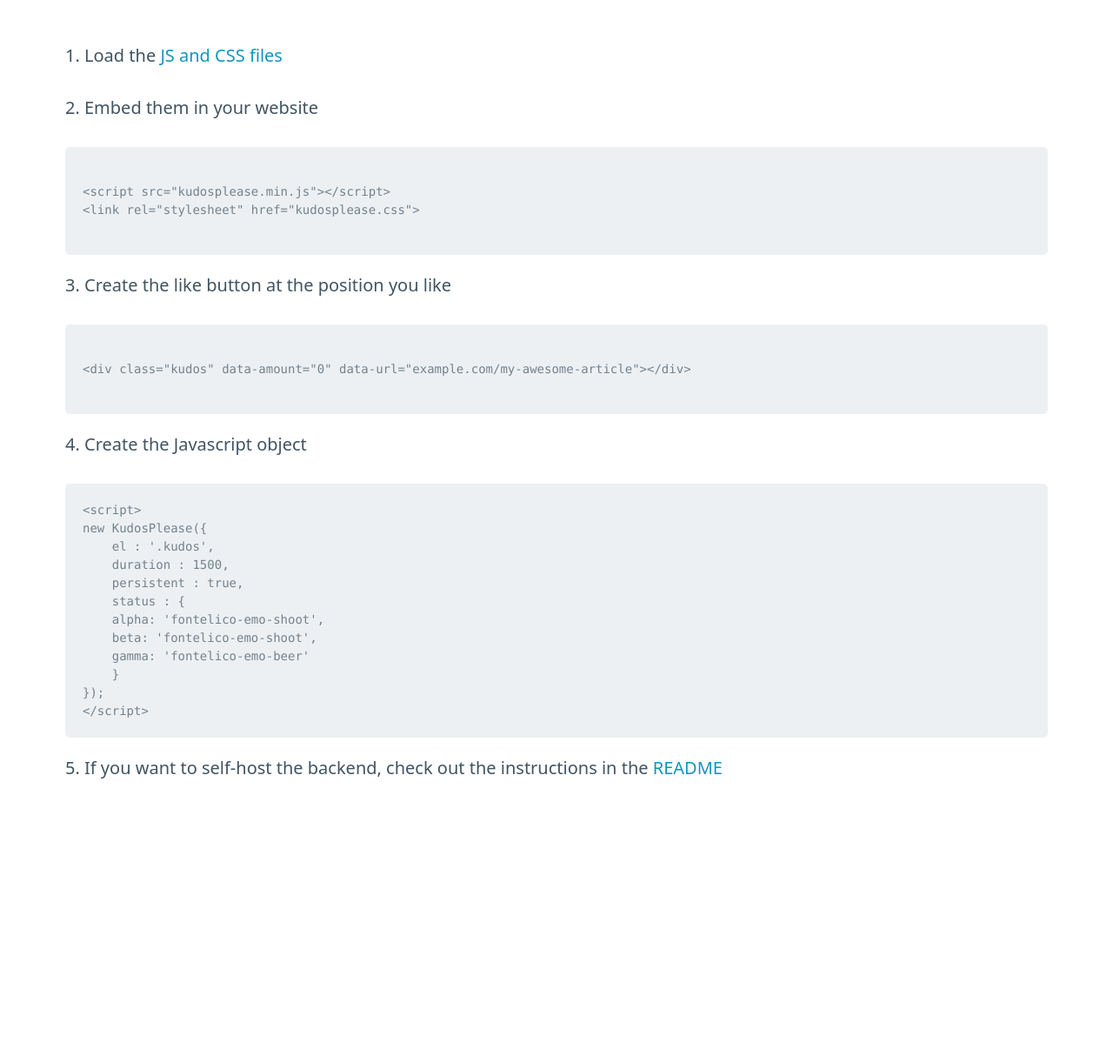
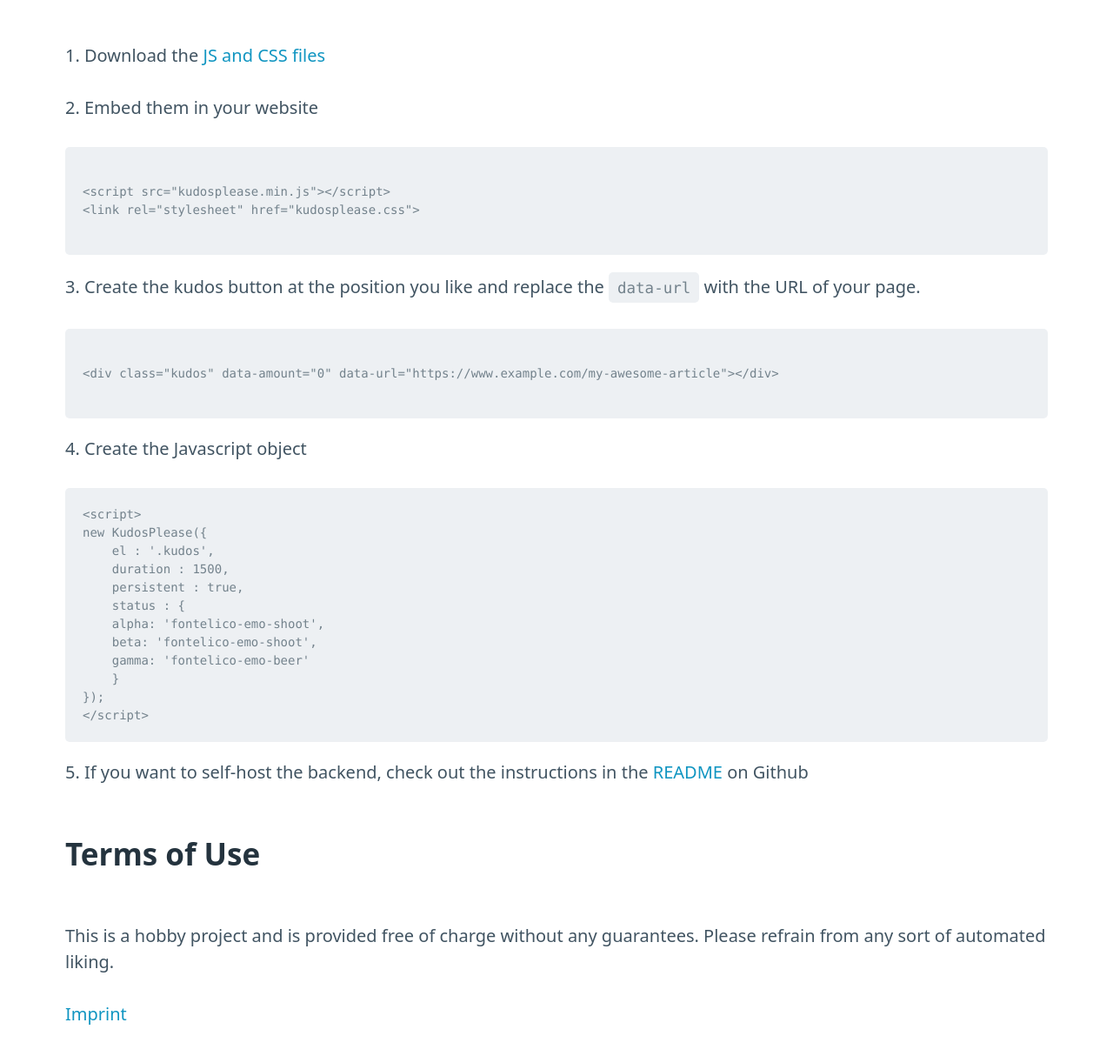
Before and after one commit to nielsole/kudos, a plain HTML site: page docs/index.html in a window 1280 px wide. Shown: the part 406-1620 px from the top of the page at 87% size. Before the commit the page ends 1414 px from the top, so only its background shows below. Drawn offline with Linux system fonts and the light colour scheme; no server answers.

Commit message:
Refining landing page

```diff
--- a/docs/index.html
+++ b/docs/index.html
@@ -13,7 +13,7 @@
         <h1>Kudos - Simple Self-Hostable Like button</h1>
         <div class="kudos" data-amount="0" data-url="www.niels-ole.com/kudos/blog/2016/11/04/now-with-kudos.html"></div>
         <h2>Quickstart</h2>
-        <p>1. Load the <a href="https://github.com/nielsole/kudos/tree/master/frontend">JS and CSS files</a></p>
+        <p>1. Download the <a href="https://github.com/nielsole/kudos/tree/master/frontend">JS and CSS files</a></p>
         <p>2. Embed them in your website</p>
         <pre><!--
             <script src="kudosplease.min.js"></script>
@@ -22,11 +22,11 @@
 &lt;script src=&quot;kudosplease.min.js&quot;&gt;&lt;/script&gt;
 &lt;link rel=&quot;stylesheet&quot; href=&quot;kudosplease.css&quot;&gt;
         </code></pre>
-        <p>3. Create the like button at the position you like</p>
+        <p>3. Create the kudos button at the position you like and replace the <code>data-url</code> with the URL of your page.</p>
         <pre><!--
-            <div class="kudos" data-amount="0" data-url="example.com/my-awesome-article"></div>
+            <div class="kudos" data-amount="0" data-url="https://www.example.com/my-awesome-article"></div>
             --><code>
-&lt;div class=&quot;kudos&quot; data-amount=&quot;0&quot; data-url=&quot;example.com/my-awesome-article&quot;&gt;&lt;/div&gt;
+&lt;div class=&quot;kudos&quot; data-amount=&quot;0&quot; data-url=&quot;https://www.example.com/my-awesome-article&quot;&gt;&lt;/div&gt;
         </code></pre>
         <p>4. Create the Javascript object</p>
         <!--
@@ -55,7 +55,10 @@ new KudosPlease({
     }
 });
 &lt;/script&gt;</code></pre>
-        <p>5. If you want to self-host the backend, check out the instructions in the <a href="https://github.com/nielsole/kudos/#self-hosting">README</a></p>
+        <p>5. If you want to self-host the backend, check out the instructions in the <a href="https://github.com/nielsole/kudos/#self-hosting">README</a> on Github</p>
+        <h2>Terms of Use</h2>
+        <p>This is a hobby project and is provided free of charge without any guarantees. Please refrain from any sort of automated liking.</p>
+        <a href="https://www.niels-ole.com/imprint/">Imprint</a>
     </main>
   </body>
   <script src="kudosplease.min.js"></script>
```
Also changed, not shown: README.md.
